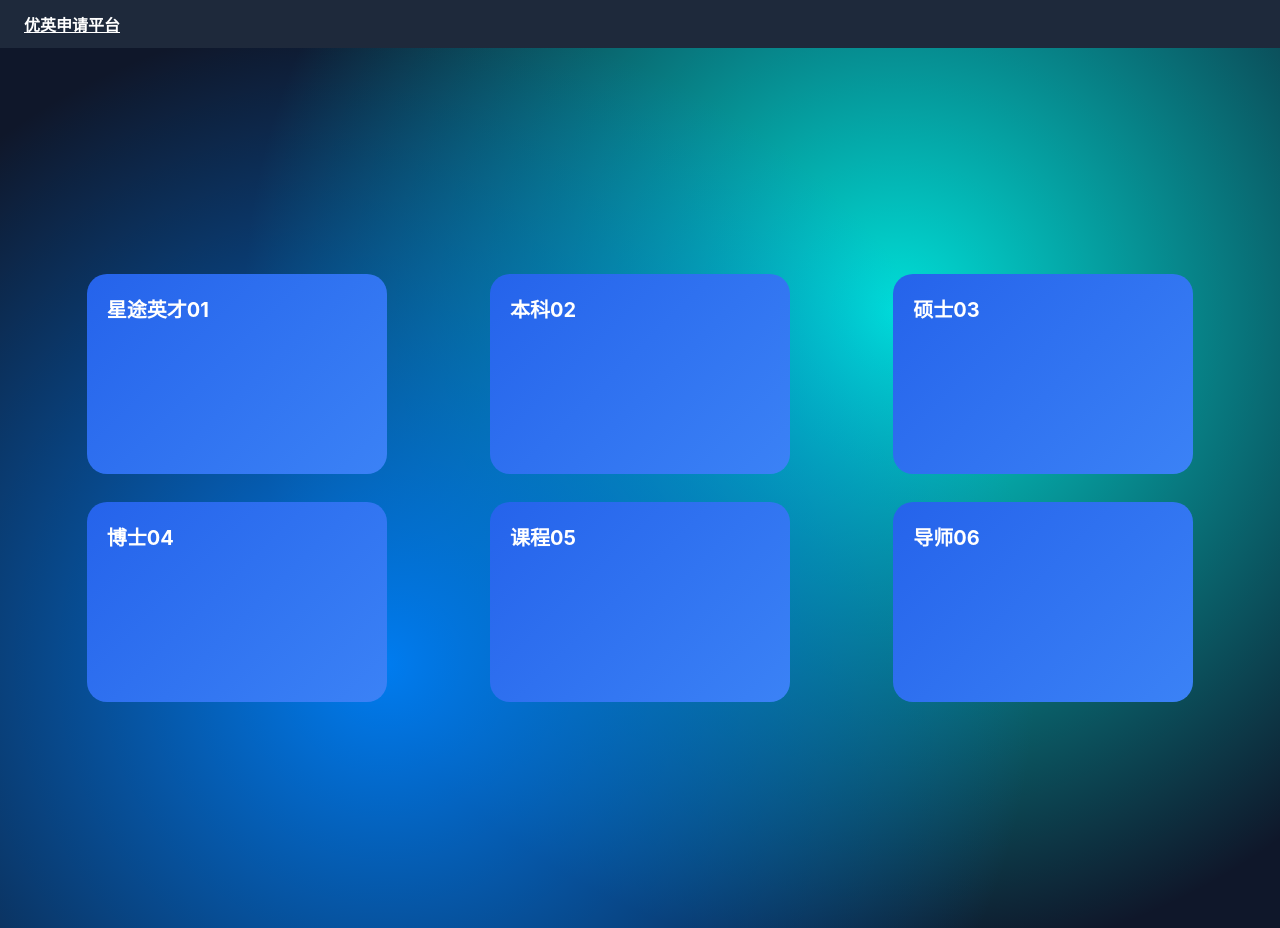
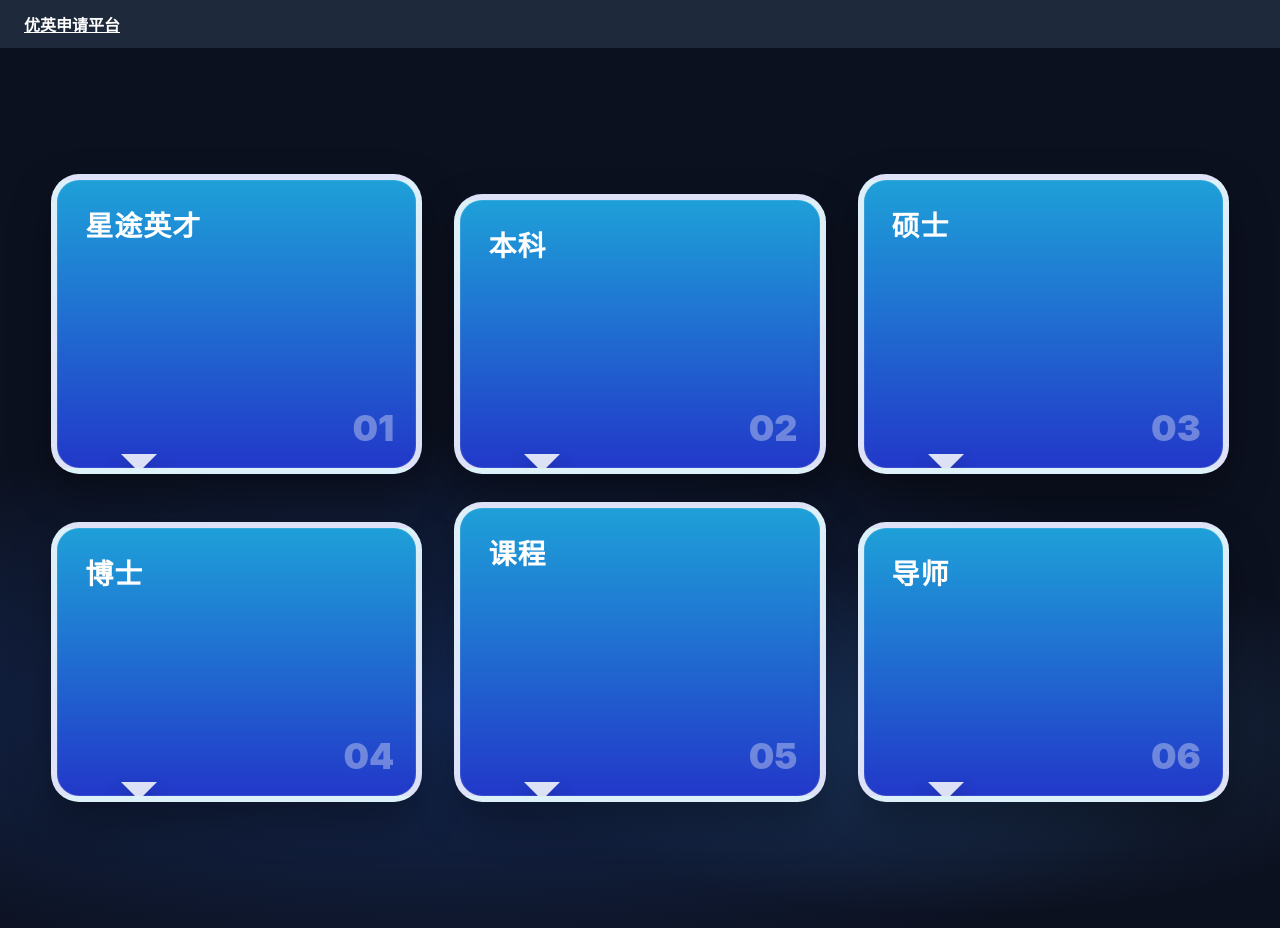
Before and after one commit to wangxiaoyan2088-spec/starpath, a Next.js app: page / in a window 1280 px wide. Built offline with nearby package versions, Linux system fonts and the light colour scheme.

Commit message:
Update globals.css

```diff
--- a/app/globals.css
+++ b/app/globals.css
@@ -7,51 +7,53 @@ body {
   color: white;
 }
 
-/* 首页容器 */
-.landing {
-  min-height: 100vh;
-  display: grid;
-  place-items: center;
-  padding: 40px 16px;
-  background: radial-gradient(circle at 30% 70%, #007cf0 0%, transparent 60%),
-    radial-gradient(circle at 70% 30%, #00dfd8 0%, transparent 60%);
+/* 首页背景 */
+.landing{
+  min-height:100vh;
+  display:grid; place-items:center;
+  padding:40px 16px;
+  background: radial-gradient(1200px 400px at 35% 75%, rgba(50,120,255,.25), transparent 70%),
+              radial-gradient(800px 300px at 75% 78%, rgba(90,180,255,.18), transparent 60%),
+              #0c1120;
 }
 
-/* 气泡布局 */
-.landing-wrap {
-  width: min(1200px, 92vw);
-  display: grid;
-  grid-template-columns: repeat(3, 1fr);
-  gap: 28px 32px;
-  justify-items: center;
+/* 容器：三列两行 */
+.landing-wrap{
+  width:min(1200px,92vw);
+  display:grid; grid-template-columns:repeat(3,1fr);
+  gap:28px 32px; position:relative;
 }
 
 /* 气泡按钮 */
-.bubble {
-  position: relative;
-  display: block;
-  height: 160px;
-  width: 260px;
-  border-radius: 20px;
-  background: linear-gradient(135deg, #2563eb, #3b82f6);
-  color: #fff;
-  text-decoration: none;
-  padding: 20px;
-  font-size: 20px;
-  font-weight: bold;
-  transition: transform 0.2s ease, box-shadow 0.2s ease;
+.bubble{
+  position:relative; display:block;
+  height:210px; padding:24px 28px;
+  border-radius:28px; border:6px solid rgba(255,255,255,.85);
+  background:linear-gradient(180deg,#1ea0d8 0%, #2238c9 100%);
+  color:#fff; text-decoration:none; overflow:hidden;
+  box-shadow:0 18px 40px rgba(0,0,0,.35), inset 0 0 0 1px rgba(255,255,255,.1);
+  transition:transform .15s ease, box-shadow .2s ease, filter .2s ease;
+}
+.bubble.row1{ height:240px; }
+.bubble.row2{ height:220px; margin-top:20px; }
+
+.bubble::after{
+  content:''; position:absolute; left:64px; bottom:-22px;
+  border:18px solid transparent; border-top-color:rgba(255,255,255,.85);
+  filter:drop-shadow(0 8px 8px rgba(0,0,0,.25));
 }
 
-.bubble:hover {
-  transform: translateY(-6px);
-  box-shadow: 0 12px 24px rgba(0, 0, 0, 0.3);
+/* 文案 */
+.bubble-title{ font-size:28px; font-weight:800; letter-spacing:1px; }
+.bubble-index{ position:absolute; right:22px; bottom:18px; font-weight:900; font-size:36px; opacity:.35; }
+
+.bubble:hover{ transform:translateY(-4px); filter:saturate(1.08);
+  box-shadow:0 24px 50px rgba(0,0,0,.45), inset 0 0 0 1px rgba(255,255,255,.12);
 }
 
-/* 编号 */
-.bubble .num {
-  position: absolute;
-  bottom: 12px;
-  right: 16px;
-  font-size: 22px;
-  opacity: 0.6;
-}
+/* 登录页小样式 */
+.tabs{ display:grid; grid-template-columns:1fr 1fr; gap:8px; margin:10px 0 12px; }
+.tab{ background:rgba(255,255,255,.04); border:1px solid rgba(255,255,255,.08); border-radius:10px; padding:10px 12px; cursor:pointer; }
+.tab.active{ background:rgba(56,189,248,.15); border-color:rgba(56,189,248,.45); }
+.form{ display:grid; gap:12px; margin-top:8px; }
+.muted{ color:rgba(255,255,255,.6); font-size:12px; }
```
